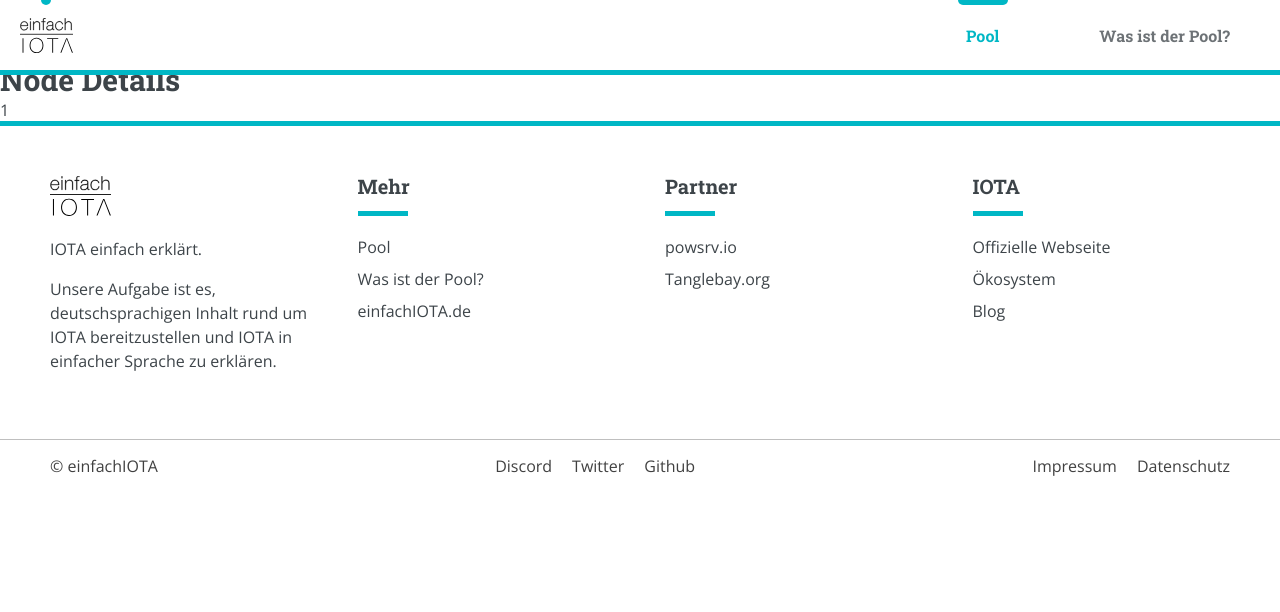
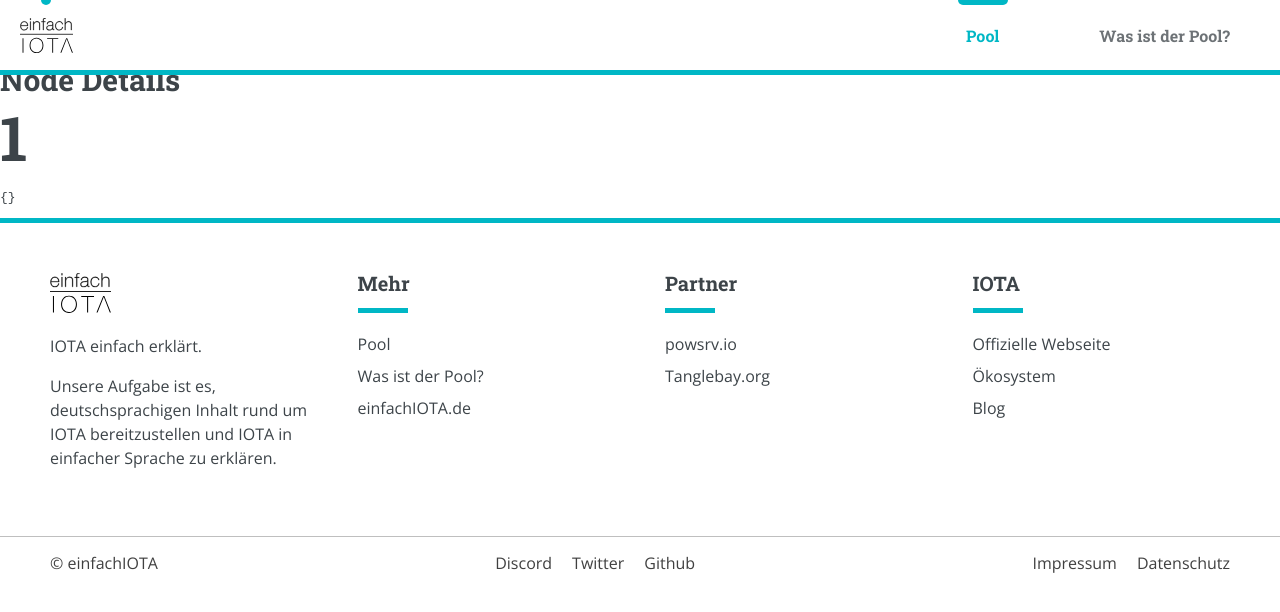
Before and after one commit to einfachiota/piri-frontend, a Vue app: page /#/nodes/1 in a window 1280 px wide. Shown: the top 612 px of the page. Built offline with nearby package versions, Linux system fonts and the light colour scheme; no server answers; what vue-clipboard2 would draw is missing.

Commit message:
add details

```diff
--- a/src/components/NodeDetails.vue
+++ b/src/components/NodeDetails.vue
@@ -1,5 +1,8 @@
 <template>
-  <div>{{nodeName}}</div>
+  <div>
+    <h1>{{nodeName}}</h1>
+    <pre>{{details}}</pre>
+  </div>
 </template>
 
 <script>
@@ -9,7 +12,8 @@
   data() {
     return {
       loading: false,
-      url: "https://pool.einfachiota.de/nodes/"
+      url: "https://nutzdoch.einfachiota.de/nodes/",
+      details: {}
     };
   },
   methods: {
@@ -21,6 +25,7 @@
         })
         .then(function(response) {
           console.log("what", response)
+          self.details = response;
         });
     }
   },
```
